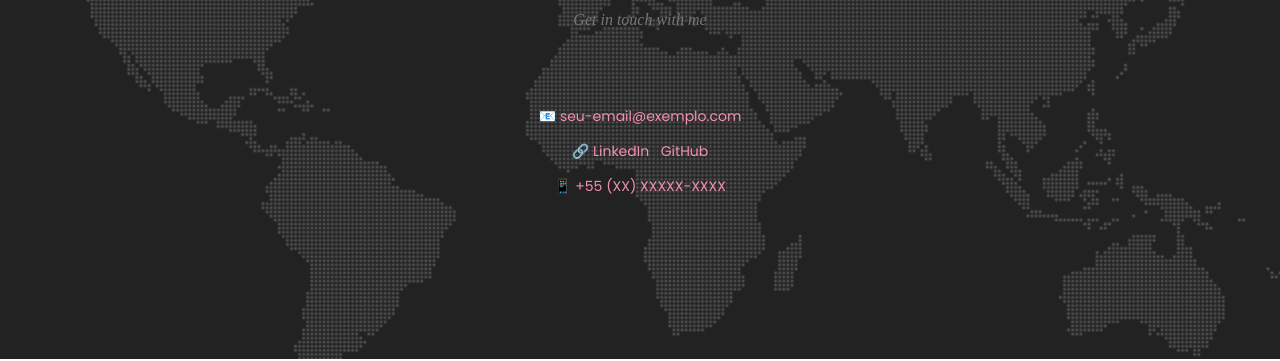
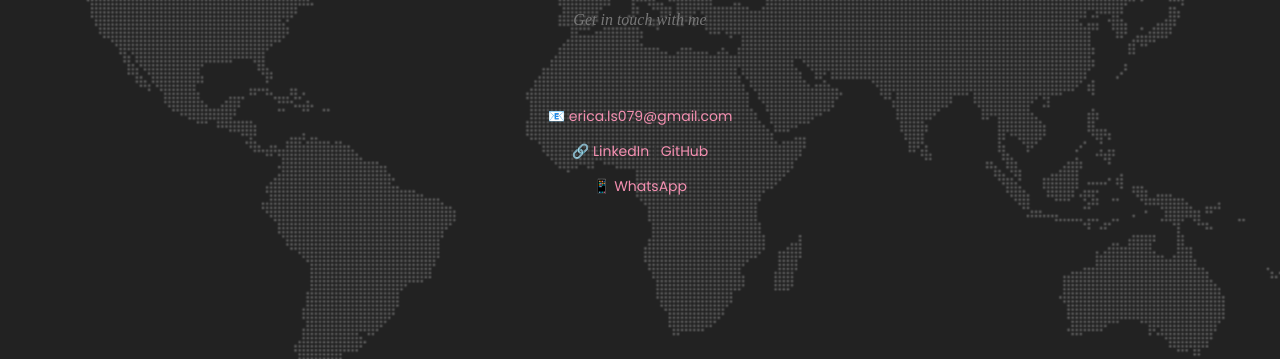
Before and after one commit to ericasousaa/EricaSousa, a Jekyll site: the page built from index.html, in a window 1280 px wide and 900 px high, scrolled down 3958 px. Shown: the part 451-812 px from the top of the window. Built offline with Jekyll 4.4.1, drawn with Linux system fonts in a browser that asks for light colours; some web fonts are replaced.

Commit message:
Update contact.html

```diff
--- a/_includes/contact.html
+++ b/_includes/contact.html
@@ -10,14 +10,14 @@
     <div class="row">
       <div class="col-lg-8 col-lg-offset-2 text-center">
         <p>
-          📧 <a href="mailto:seu-email@exemplo.com">seu-email@exemplo.com</a>
+          📧 <a href="mailto:seu-email@exemplo.com">erica.ls079@gmail.com</a>
         </p>
         <p>
-          🔗 <a href="https://linkedin.com/in/seu-linkedin" target="_blank">LinkedIn</a> |
+          🔗 <a href="https://linkedin.com/in/ericasousaa" target="_blank">LinkedIn</a> |
               <a href="https://github.com/ericasousaa" target="_blank">GitHub</a>
         </p>
         <p>
-          📱 <a href="tel:+55SEUNUMERO">+55 (XX) XXXXX-XXXX</a>
+          📱 <a href="https://wa.me/5541997872504" target="_blank">WhatsApp</a>
         </p>
       </div>
     </div>
```
